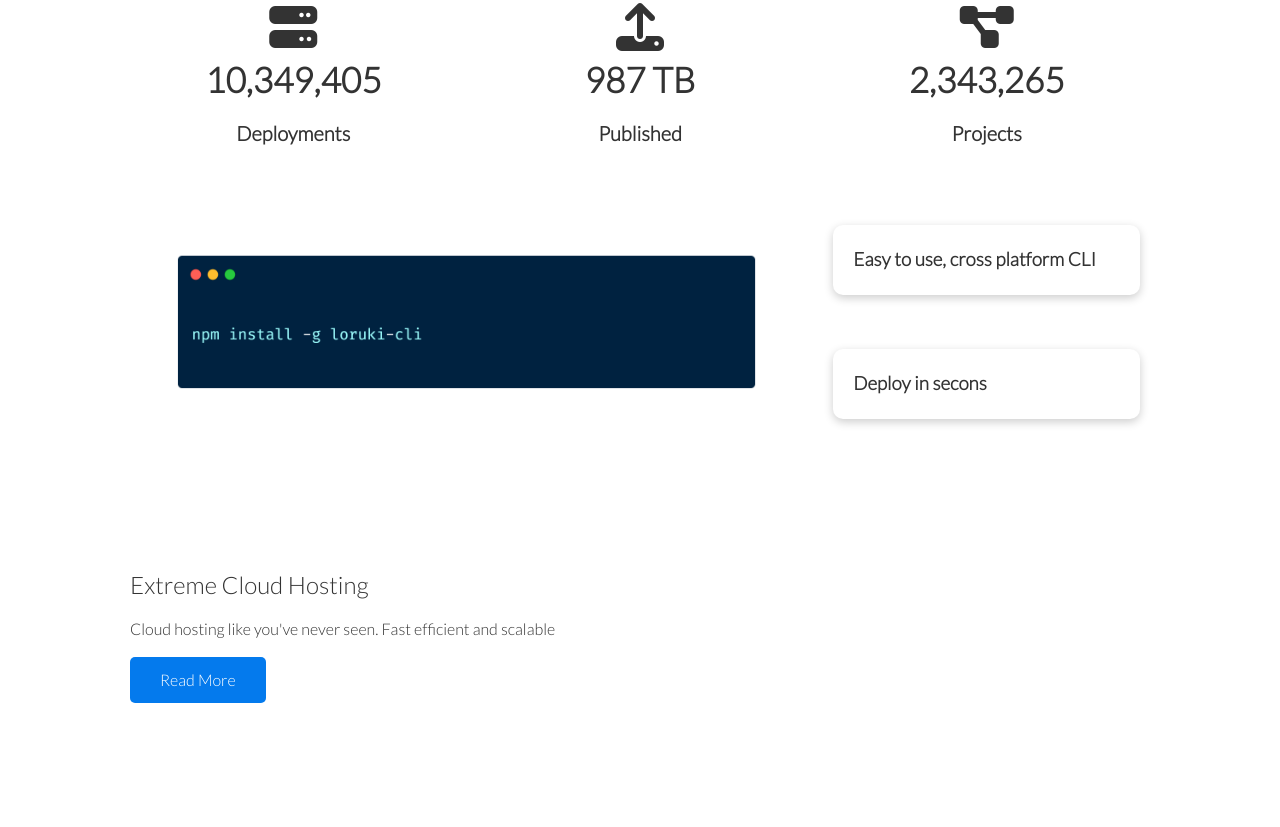
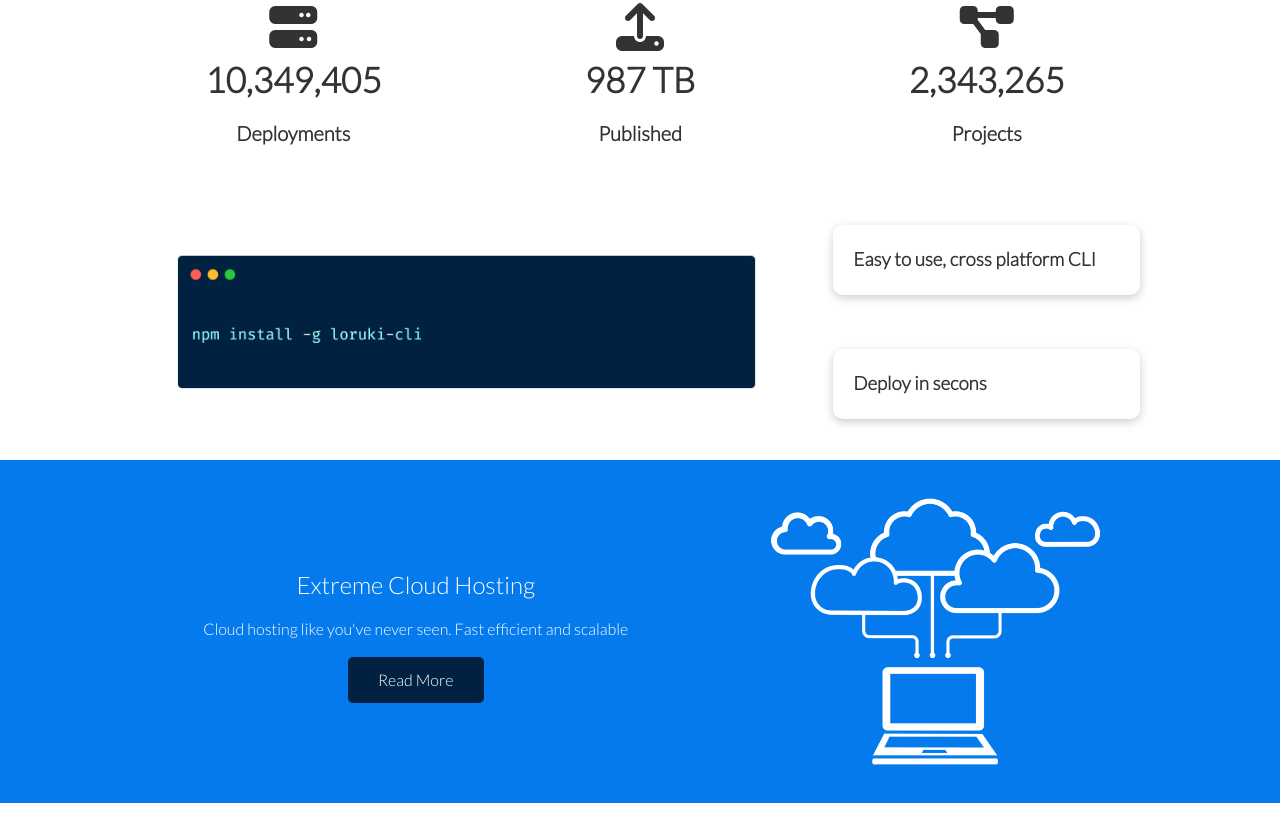
Before and after one commit to paombe3/LORUKI-WEDSITE, a plain HTML site: page index.html in a window 1280 px wide. Shown: the part 675-1502 px from the top of the page. Drawn offline with Linux system fonts and the light colour scheme.

Commit message:
correccion centrada de texto

```diff
--- a/css/style.css
+++ b/css/style.css
@@ -2,6 +2,9 @@
 
 :root {
   --primary-color: #047aed;
+  --secondary-color: #1c3fa8;
+  --dark-color: #002240;
+  --light-color: #f4f4f4;
 }
 
 * {
--- a/css/utilities.css
+++ b/css/utilities.css
@@ -35,6 +35,31 @@
 
 .text-center {
   text-align: center;
+}
+
+/* Backgrounds & colored buttons*/
+.bg-primary,
+.btn-primary {
+  background-color: var(--primary-color);
+  color: #fff;
+}
+
+.bg-secondary,
+.btn-secondary {
+  background-color: var(--secondary-color);
+  color: #fff;
+}
+
+.bg-dark,
+.btn-dark {
+  background-color: var(--dark-color);
+  color: #fff;
+}
+
+.bg-light,
+.btn-light {
+  background-color: var(--light-color);
+  color: #333;
 }
 
 .flex {
--- a/index.html
+++ b/index.html
@@ -105,7 +105,7 @@
 <!-- Cloud -->
 <section class="cloud bg-primary my-2 py-2">
   <div class="container grid">
-    <div class="text center">
+    <div class="text-center">
       <h2 class="lg">Extreme Cloud Hosting</h2>
       <p class="lead my-1">Cloud hosting like you've never seen. Fast efficient and scalable</p>
       <a href="features.html" class="btn btn-dark">Read More</a>
```
